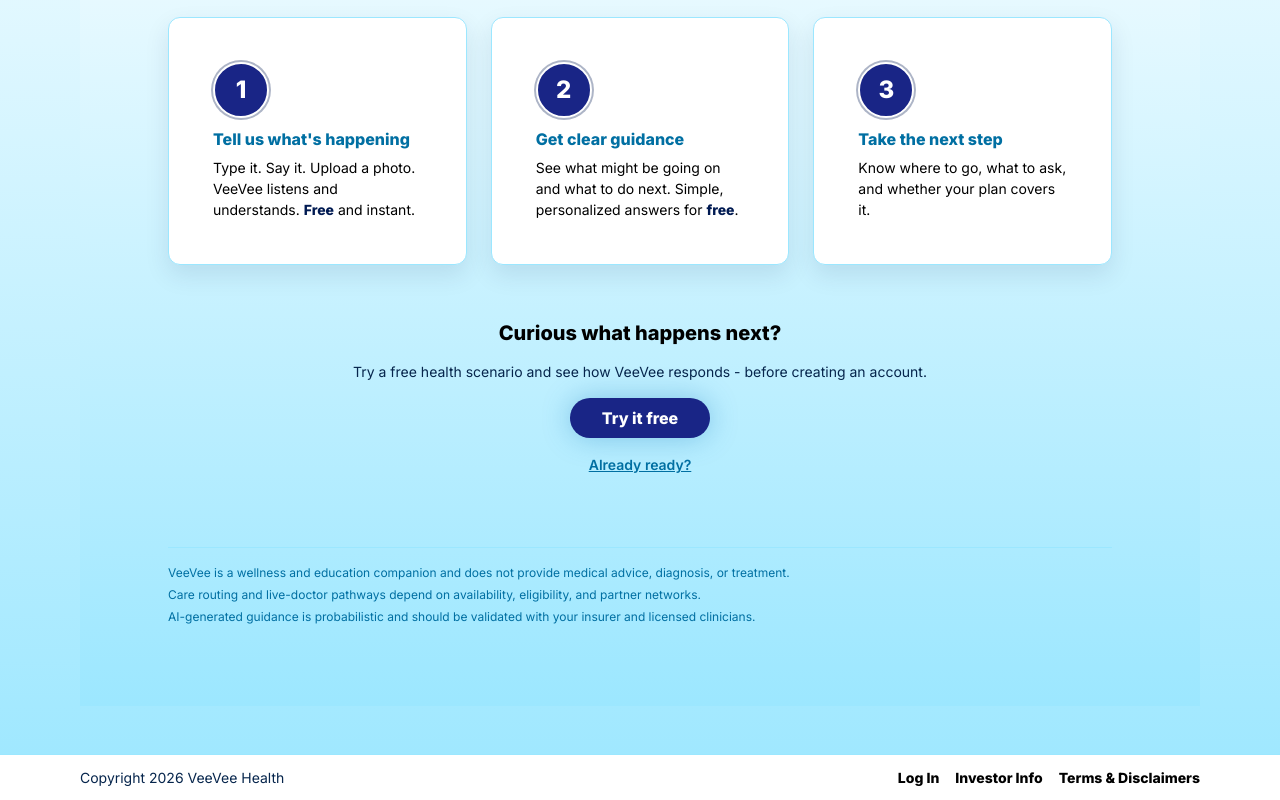
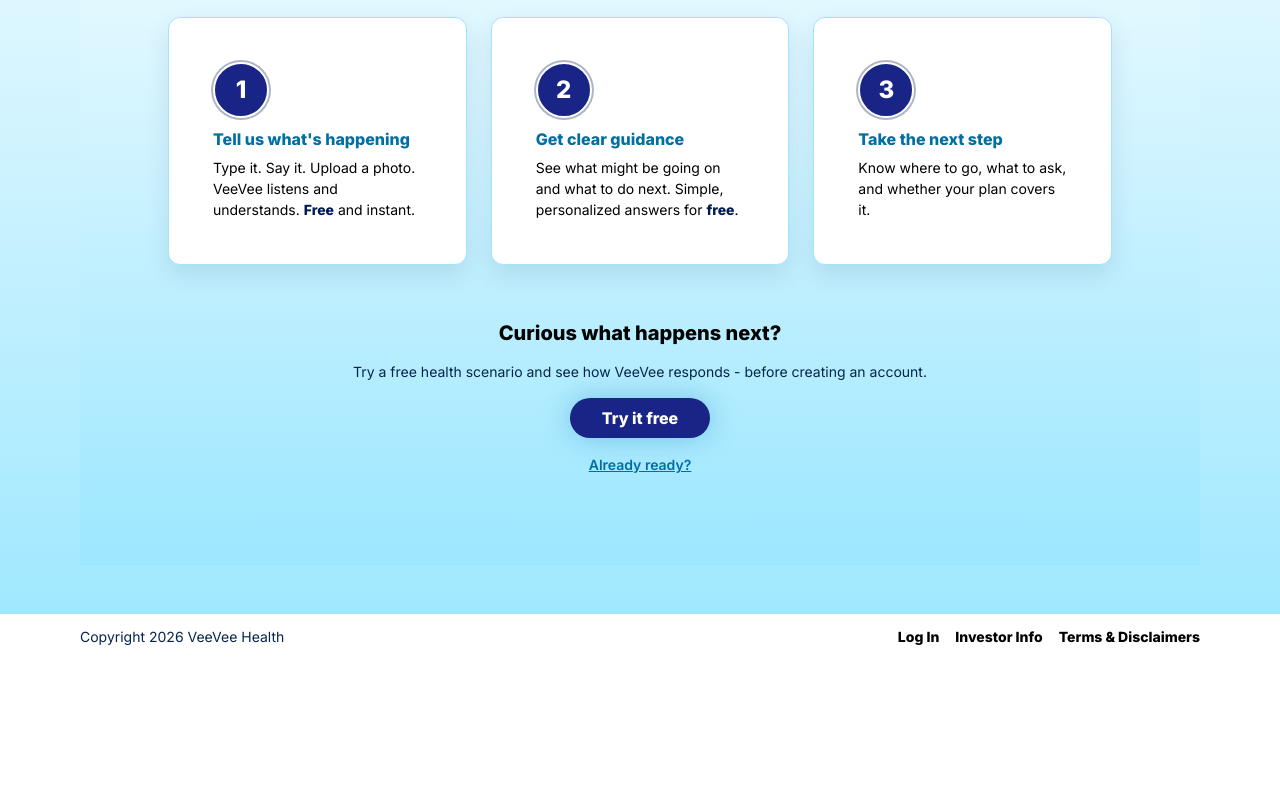
Before and after one commit to cdgonzal/myveevee, a React (Vite) app: page /how-it-works in a window 1280 px wide. Shown: the part 340-1140 px from the top of the page. After the commit the page ends 999 px from the top, so only its background shows below. Built offline with nearby package versions, Linux system fonts and the light colour scheme.

Commit message:
CodexAuto: MyVeeVee: How it Works: removed disclaimer text #1

```diff
--- a/src/pages/HowItWorks.tsx
+++ b/src/pages/HowItWorks.tsx
@@ -49,7 +49,6 @@
     "linear(to-b, surface.900, surface.800)"
   );
   const muted = useColorModeValue("text.muted", "text.muted");
-  const subtle = useColorModeValue("text.subtle", "text.subtle");
   const borderColor = useColorModeValue("border.default", "border.default");
   const cardShadow = useColorModeValue(
     "0 10px 24px rgba(6, 37, 76, 0.10)",
@@ -176,17 +175,6 @@
           </CLink>
         </Stack>
 
-        <Box fontSize="xs" color={subtle} borderTopWidth="1px" borderColor={borderColor} pt={4} mt={4}>
-          <Text mb={1}>
-            VeeVee is a wellness and education companion and does not provide medical advice, diagnosis, or treatment.
-          </Text>
-          <Text mb={1}>
-            Care routing and live-doctor pathways depend on availability, eligibility, and partner networks.
-          </Text>
-          <Text>
-            AI-generated guidance is probabilistic and should be validated with your insurer and licensed clinicians.
-          </Text>
-        </Box>
       </Stack>
     </Box>
   );
```
